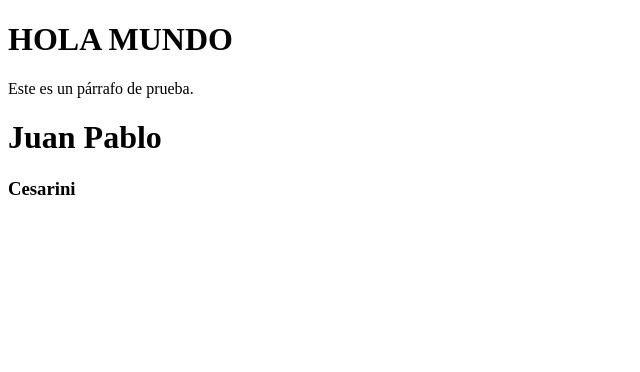
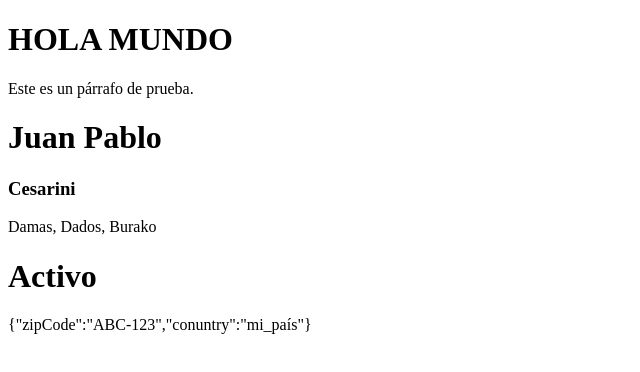
Before and after one commit to juanpablocesarini/curso-react-by-fernandoherrera, a React (Vite) app in the folder 02-first-steps/: page / in a window 1280 px wide. Shown: the top 372 px of the page, without its empty margins (0-640 px from the left). Built offline with nearby package versions, Linux system fonts and the light colour scheme.

Commit message:
impresión de variables

```diff
--- a/02-first-steps/package.json
+++ b/02-first-steps/package.json
@@ -15,7 +15,7 @@
   },
   "devDependencies": {
     "@eslint/js": "^9.25.0",
-    "@types/react": "^19.1.2",
+    "@types/react": "^19.2.8",
     "@types/react-dom": "^19.1.2",
     "@vitejs/plugin-react-swc": "^3.9.0",
     "eslint": "^9.25.0",
--- a/02-first-steps/src/MyAwesomeApp.tsx
+++ b/02-first-steps/src/MyAwesomeApp.tsx
@@ -1,8 +1,22 @@
+const firstName = "Juan Pablo";
+const lastName = " Cesarini";
+const favoritesGames = ["Damas", "Dados", "Burako"];
+const isActive = true;
+const address = {
+  zipCode: "ABC-123",
+  conuntry: "mi_país",
+};
+
 export function MyAwosomeApp() {
-    return (
-        <>
-            <h1>Juan Pablo</h1>
-         <h3>Cesarini</h3>
-        </>
-    )
+  return (
+    <>
+      <h1>{firstName}</h1>
+      <h3>{lastName}</h3>
+      <p>{favoritesGames.join(", ")}</p>
+
+      <h1>{isActive ? "Activo" : "No activo"}</h1>
+
+      <p>{JSON.stringify(address)}</p>
+    </>
+  );
 }
```
Also changed, not shown: 1 other file (tests, documents, lock files or other folders).
